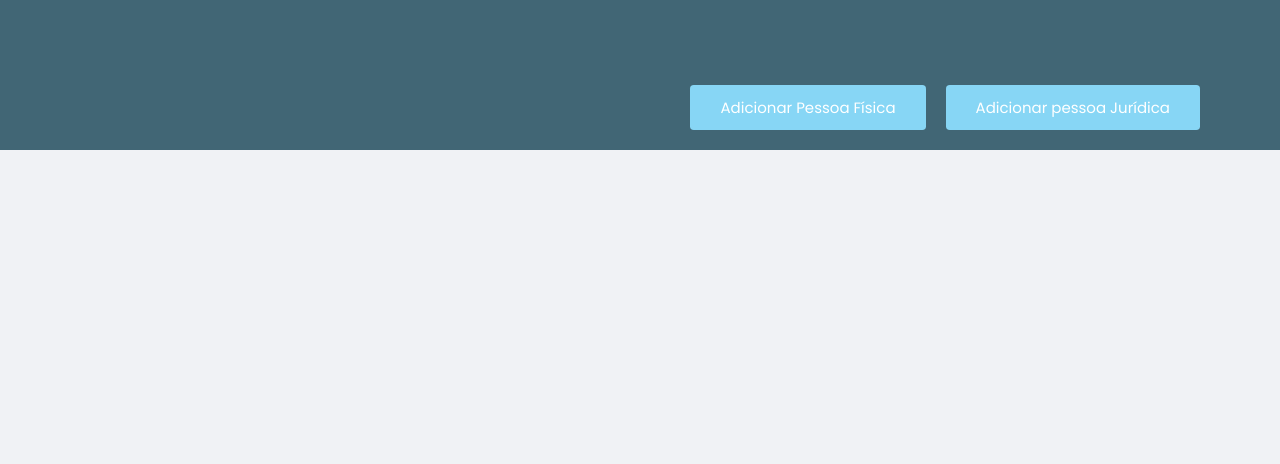
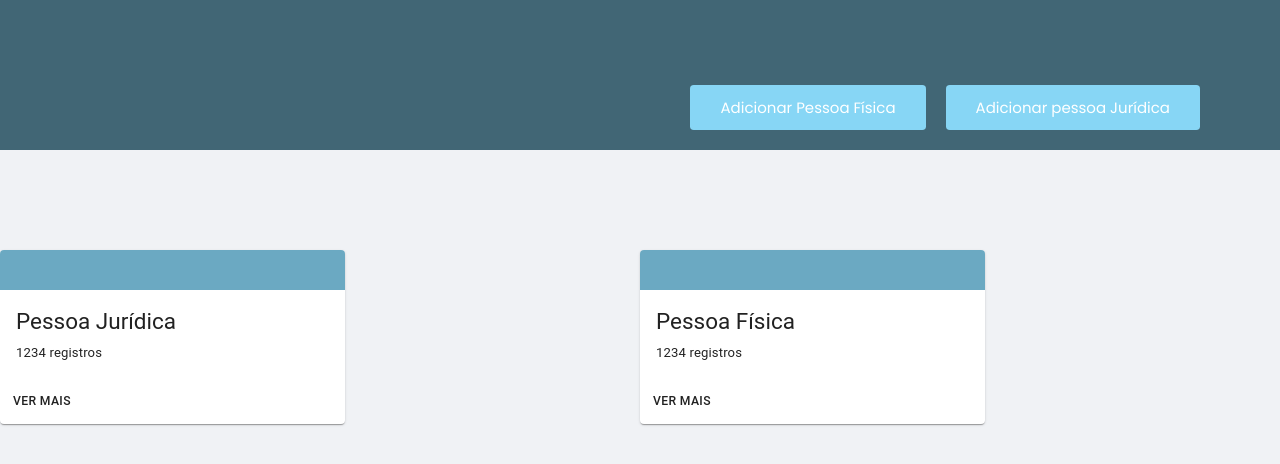
Before and after one commit to marinajulia/Estacionamento-front-end-, a React (Create React App) app: page / in a window 1280 px wide. Shown: the top 464 px of the page. Built offline with nearby package versions, Linux system fonts and the light colour scheme.

Commit message:
chore: Initialize cards

```diff
--- a/src/App.tsx
+++ b/src/App.tsx
@@ -4,6 +4,8 @@ import Modal from 'react-modal';
 import { useState } from "react";
 import { NewPhysicalPersonModal } from "./components/AddNewPhysicalPersonModal";
 import { NewLegalPersonModal } from "./components/AddNewLegalPersonModal";
+import { DataLegalPerson } from "./components/DataLegalPerson";
+import { DataPhysicalPerson } from "./components/DataPhysicalPerson";
 
 Modal.setAppElement('#root');
 
@@ -40,6 +42,11 @@ export function App() {
       isOpen={isNewLegalPersonModalOpen}
       onRequestClose={handleCloseNewLegalPersonModal}
       />
+      <div className="data">
+        <DataLegalPerson/>
+        <DataPhysicalPerson/>
+      </div>
+
       <GlobalStyle/>
     </div>
   )
--- /dev/null
+++ b/src/components/DataLegalPerson/index.tsx
@@ -0,0 +1,27 @@
+import Button from "@material-ui/core/Button";
+import Card from "@material-ui/core/Card";
+import CardActions from "@material-ui/core/CardActions";
+import CardContent from "@material-ui/core/CardContent";
+import Typography from "@material-ui/core/Typography";
+import { Container } from "./styles";
+
+export function DataLegalPerson(){
+    return (
+        <Container>
+            <Card style={{ maxWidth: 345 }}>
+            <div className="block"></div>
+            <CardContent>
+                <Typography gutterBottom variant="h5" component="div">
+                Pessoa Jurídica
+                </Typography>
+                <Typography variant="body2" style={{ color: "text.secondary" }}>
+                1234 registros
+                </Typography>
+            </CardContent>
+            <CardActions>
+                <Button size="small">Ver mais</Button>
+            </CardActions>
+            </Card>
+        </Container>
+      );
+}
--- /dev/null
+++ b/src/components/DataLegalPerson/styles.ts
@@ -0,0 +1,14 @@
+import styled from "styled-components";
+
+export const Container = styled.form`
+    h2{
+        color: var(--text-title);
+        font-size: 1.5rem;
+        margin-bottom: 2rem;
+    }
+.block{
+    background-color: #6BA9C2;
+    height: 40px;
+}
+width: 150rem;
+`
--- /dev/null
+++ b/src/components/DataPhysicalPerson/index.tsx
@@ -0,0 +1,27 @@
+import Button from "@material-ui/core/Button";
+import Card from "@material-ui/core/Card";
+import CardActions from "@material-ui/core/CardActions";
+import CardContent from "@material-ui/core/CardContent";
+import Typography from "@material-ui/core/Typography";
+import { Container } from "./styles";
+
+export function DataPhysicalPerson(){
+    return (
+        <Container>
+            <Card style={{ maxWidth: 345 }}>
+            <div className="block"></div>
+            <CardContent>
+                <Typography gutterBottom variant="h5" component="div">
+                Pessoa Física
+                </Typography>
+                <Typography variant="body2" style={{ color: "text.secondary" }}>
+                1234 registros
+                </Typography>
+            </CardContent>
+            <CardActions>
+                <Button size="small">Ver mais</Button>
+            </CardActions>
+            </Card>
+        </Container>
+      );
+}
--- /dev/null
+++ b/src/components/DataPhysicalPerson/styles.ts
@@ -0,0 +1,14 @@
+import styled from "styled-components";
+
+export const Container = styled.form`
+    h2{
+        color: var(--text-title);
+        font-size: 1.5rem;
+        margin-bottom: 2rem;
+    }
+.block{
+    background-color: #6BA9C2;
+    height: 40px;
+}
+width: 150rem;
+`
--- a/src/styles/global.ts
+++ b/src/styles/global.ts
@@ -1,6 +1,10 @@
 import {createGlobalStyle} from 'styled-components';
 
 export const GlobalStyle = createGlobalStyle`
+.data{
+    display: flex;
+    margin-top: 100px;
+}
     :root{
         --background: #f0f2f5;
         --red: #E52E4D;
```
